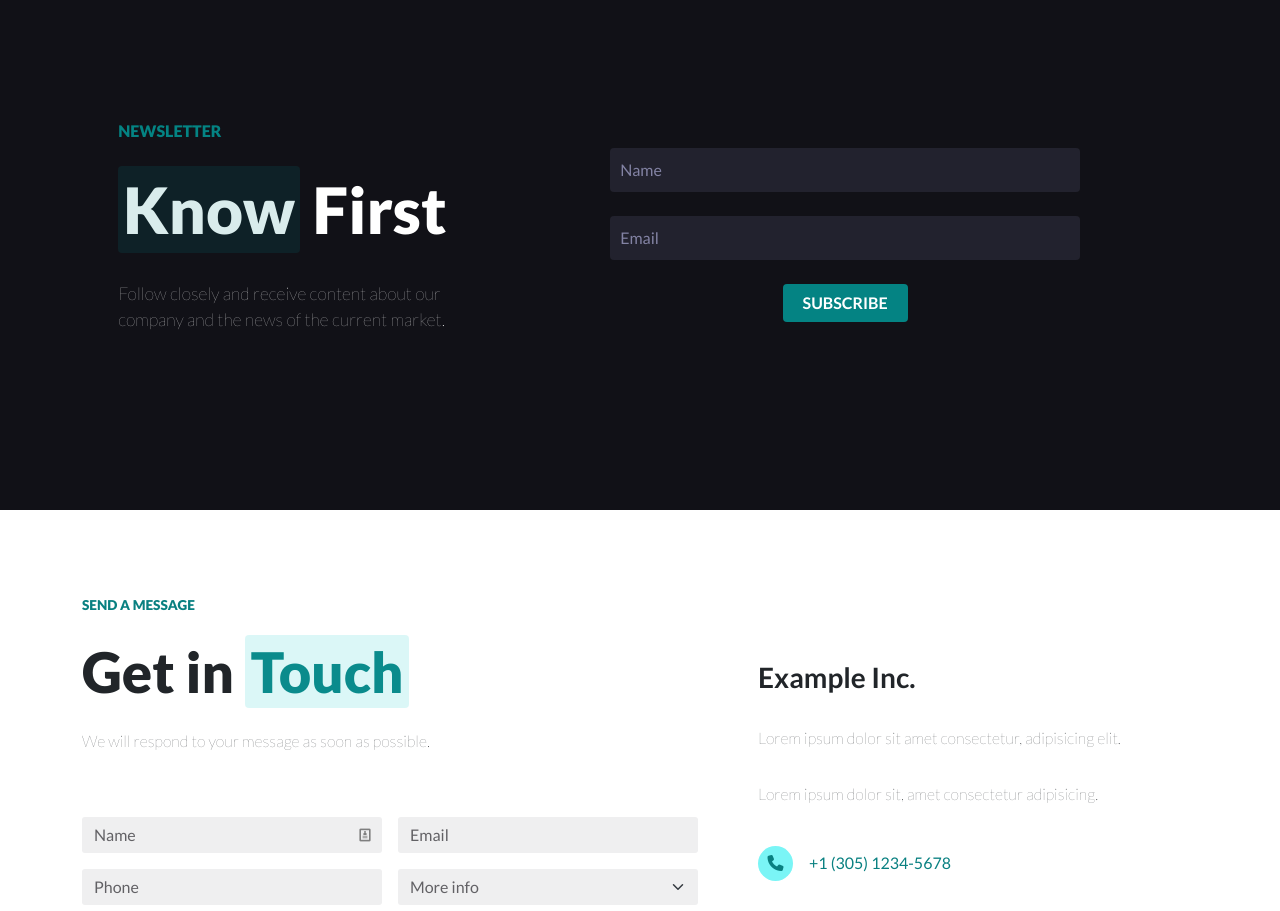
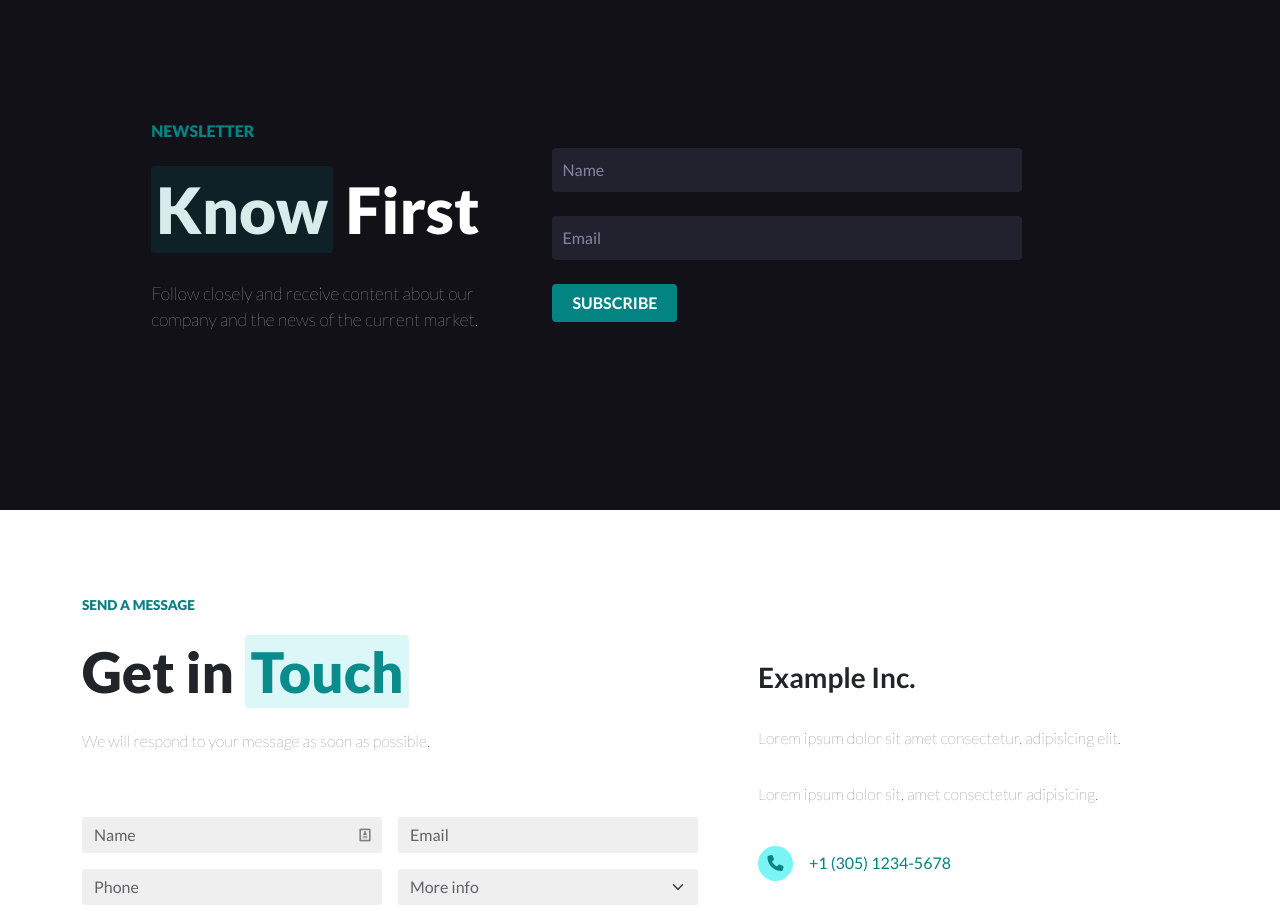
Before and after one commit to carmelopalumbo/proj-html-vuejs, a Vue app: page / in a window 1280 px wide. Shown: the part 5020-5931 px from the top of the page. Built offline with nearby package versions, Linux system fonts and the light colour scheme.

Commit message:
fix-minor-styles

```diff
--- a/src/components/partials/forms.vue
+++ b/src/components/partials/forms.vue
@@ -174,7 +174,7 @@ export default {
         @include button($fill: false);
         color: $surfiegreen;
         &:hover {
-          color: darken($surfiegreen, 20%);
+          color: darken($surfiegreen, 15%);
         }
       }
     }
--- a/src/components/partials/knowfirst.vue
+++ b/src/components/partials/knowfirst.vue
@@ -7,7 +7,7 @@ export default {
 <template>
   <div class="knowfirst">
     <div class="container h-100 d-flex align-items-center">
-      <div class="row">
+      <div class="row ms-4">
         <div class="col offset-1">
           <h6>NEWSLETTER</h6>
           <h2 class="py-4"><strong>Know</strong> First</h2>
@@ -18,15 +18,15 @@ export default {
         </div>
       </div>
 
-      <div class="row">
+      <div class="row ms-5">
         <div class="col-12">
-          <input type="text" class="form-control m-auto" placeholder="Name" />
+          <input type="text" class="form-control" placeholder="Name" />
         </div>
         <div class="col-12 py-4">
-          <input type="text" class="form-control m-auto" placeholder="Email" />
+          <input type="text" class="form-control" placeholder="Email" />
         </div>
         <div class="col-12">
-          <button class="btn m-auto d-block">SUBSCRIBE</button>
+          <button class="btn">SUBSCRIBE</button>
         </div>
       </div>
     </div>
--- a/src/components/partials/news.vue
+++ b/src/components/partials/news.vue
@@ -118,6 +118,7 @@ export default {
         font-size: 1.4rem;
         margin: 200px auto;
         width: 80%;
+        cursor: pointer;
       }
       p {
         font-size: 0.9rem;
--- a/src/style/general.scss
+++ b/src/style/general.scss
@@ -11,3 +11,12 @@
 @import 'node_modules/@fortawesome/fontawesome-free/css/all.min.css'; //font awesome
 
 body { font-family: "Lato", sans-serif};
+
+h1,
+h2,
+h3,
+h4,
+h5,
+h6{
+    cursor: default;
+}
```
